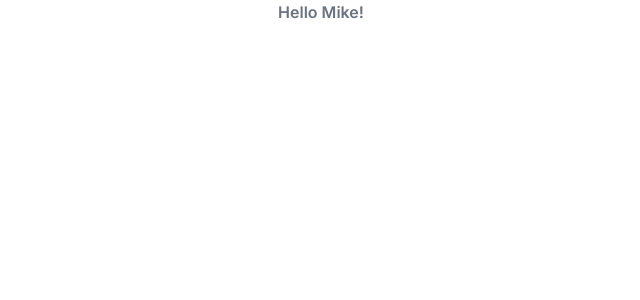
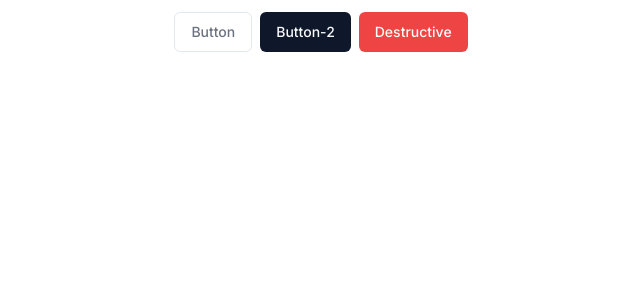
Before and after one commit to MikeSaburov/next_auth, a Next.js app: page / in a window 1280 px wide. Shown: the top 300 px of the page, without its empty margins (319-959 px from the left). Built offline with nearby package versions, Linux system fonts and the light colour scheme.

Commit message:
feature(page): попробовал виды кнопок

```diff
--- a/app/page.tsx
+++ b/app/page.tsx
@@ -1,9 +1,11 @@
-import Image from 'next/image';
+import { Button } from '@/components/ui/button';
 
 export default function Home() {
   return (
-    <main className="font-semibold flex items-center justify-center text-gray-500">
-      Hello Mike!
+    <main className="font-semibold flex gap-2 pt-3 items-center justify-center text-gray-500">
+      <Button variant="outline">Button</Button>
+      <Button>Button-2</Button>
+      <Button variant="destructive">Destructive</Button>
     </main>
   );
 }
```
